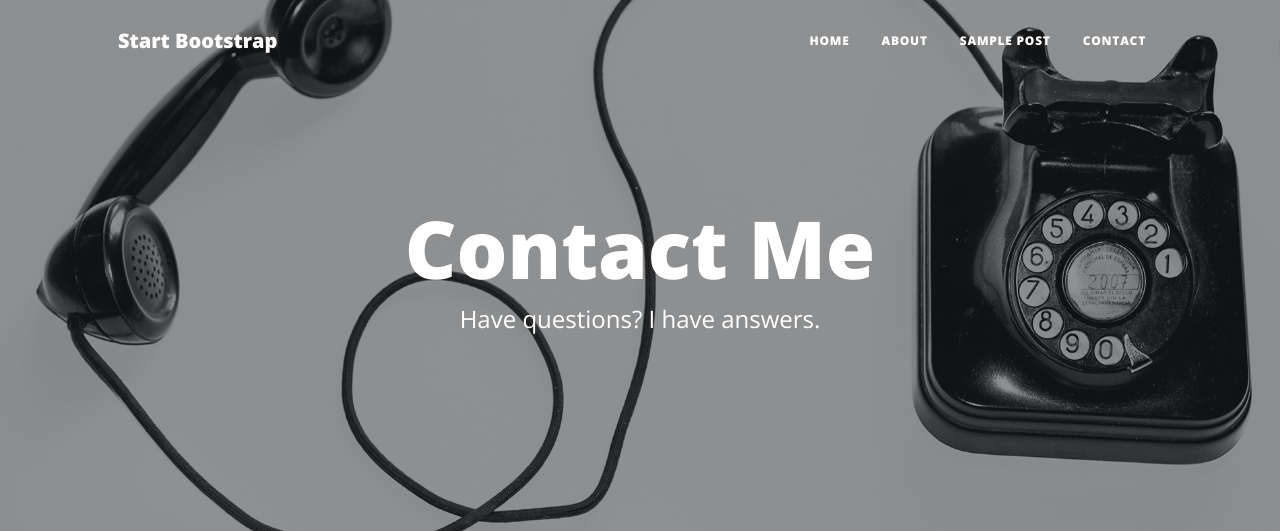
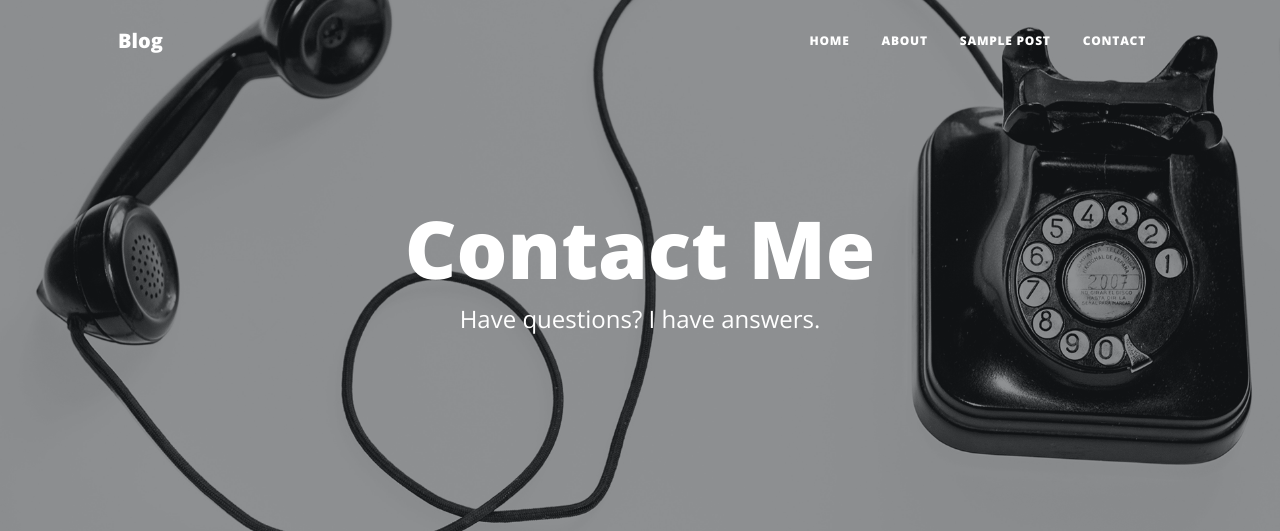
Before and after one commit to PreranaHiremath/ICT, a Django app: page /contact.html in a window 1280 px wide. Shown: the top 531 px of the page. Run offline with Django 5.2, Linux system fonts and the light colour scheme; some libraries are stand-ins or nearby versions.

Commit message:
contact_file.html title changes

```diff
--- a/myproject/templates/blog/contact.html
+++ b/myproject/templates/blog/contact.html
@@ -6,7 +6,7 @@
         <meta name="viewport" content="width=device-width, initial-scale=1, shrink-to-fit=no" />
         <meta name="description" content="" />
         <meta name="author" content="" />
-        <title>Clean Blog - Start Bootstrap Theme</title>
+        <title>Welcome to my Blog application</title>
         <link rel="icon" type="image/x-icon" href="assets/favicon.ico" />
         <!-- Font Awesome icons (free version)-->
         <script src="https://use.fontawesome.com/releases/v6.3.0/js/all.js" crossorigin="anonymous"></script>
@@ -20,7 +20,7 @@
         <!-- Navigation-->
         <nav class="navbar navbar-expand-lg navbar-light" id="mainNav">
             <div class="container px-4 px-lg-5">
-                <a class="navbar-brand" href="index.html">Start Bootstrap</a>
+                <a class="navbar-brand" href="index.html">Blog</a>
                 <button class="navbar-toggler" type="button" data-bs-toggle="collapse" data-bs-target="#navbarResponsive" aria-controls="navbarResponsive" aria-expanded="false" aria-label="Toggle navigation">
                     Menu
                     <i class="fas fa-bars"></i>
```
